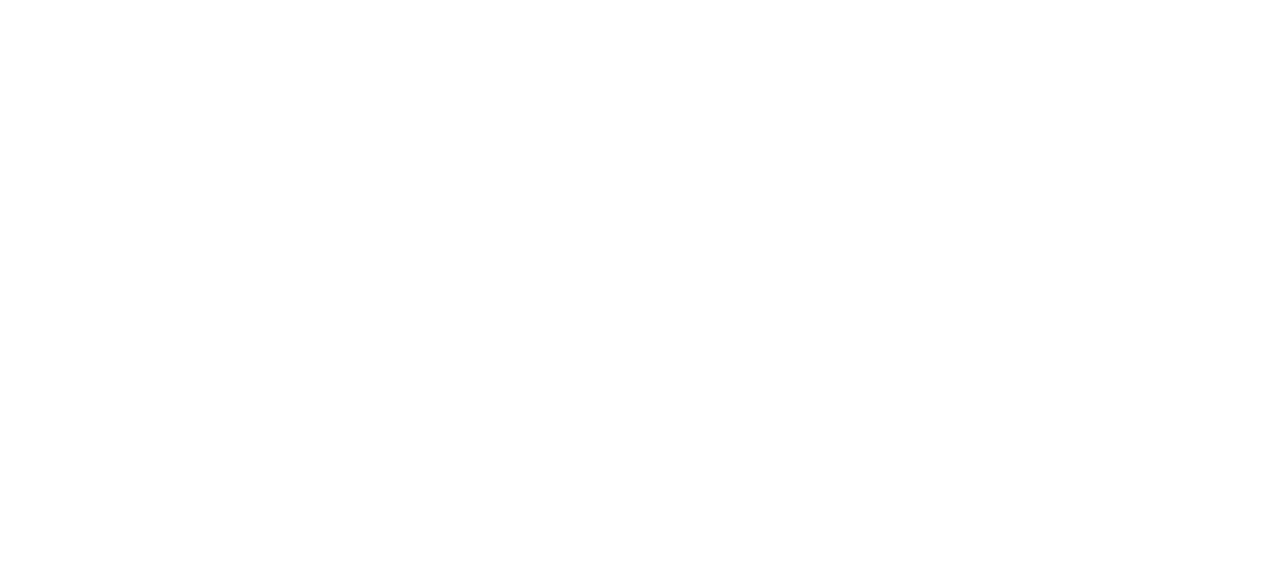
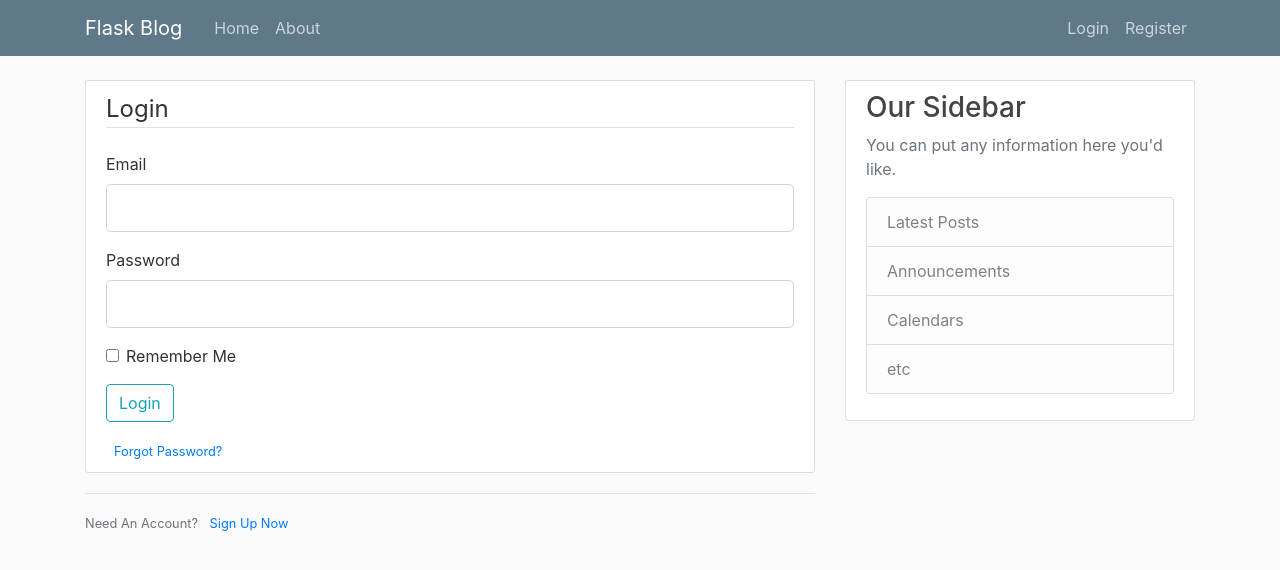
Before and after one commit to rweber87/flaskblog, a Flask app: page /login in a window 1280 px wide. Before the commit the part shown is empty. Shown: the top 570 px of the page. Run offline with Flask 2, Linux system fonts and the light colour scheme; some libraries are stand-ins or nearby versions.

Commit message:
form validations for login and register

```diff
--- a/flaskblog.py
+++ b/flaskblog.py
@@ -36,9 +36,15 @@ def register():
     	return redirect(url_for('home'))
     return render_template('register.html', title='Register', form=form)
 
-@app.route("/login")
+@app.route("/login", methods=['GET', 'POST'])
 def login():
     form = LoginForm()
+    if form.validate_on_submit():
+	    if form.email.data == 'admin@blog.com' and form.password.data == 'password':
+	    	flash('%s has successfully logged in!' %form.email.data, 'success')
+	    	return redirect(url_for('home'))
+	    else:
+	    	flash('Login Unsuccessful. Please check username or password!', 'danger')
     return render_template('login.html', title='Login', form=form)
 
 if __name__ == '__main__':
--- a/templates/layout.html
+++ b/templates/layout.html
@@ -19,19 +19,19 @@
 	<header class="site-header">
 	  <nav class="navbar navbar-expand-md navbar-dark bg-steel fixed-top">
 	    <div class="container">
-	      <a class="navbar-brand mr-4" href="/">Flask Blog</a>
+	      <a class="navbar-brand mr-4" href="{{ url_for('home')}}">Flask Blog</a>
 	      <button class="navbar-toggler" type="button" data-toggle="collapse" data-target="#navbarToggle" aria-controls="navbarToggle" aria-expanded="false" aria-label="Toggle navigation">
 	        <span class="navbar-toggler-icon"></span>
 	      </button>
 	      <div class="collapse navbar-collapse" id="navbarToggle">
 	        <div class="navbar-nav mr-auto">
-	          <a class="nav-item nav-link" href="/">Home</a>
-	          <a class="nav-item nav-link" href="/about">About</a>
+	          <a class="nav-item nav-link" href="{{ url_for('home')}}">Home</a>
+	          <a class="nav-item nav-link" href="{{ url_for('about')}}">About</a>
 	        </div>
 	        <!-- Navbar Right Side -->
 	        <div class="navbar-nav">
-	          <a class="nav-item nav-link" href="/login">Login</a>
-	          <a class="nav-item nav-link" href="/register">Register</a>
+	          <a class="nav-item nav-link" href="{{ url_for('login')}}">Login</a>
+	          <a class="nav-item nav-link" href="{{ url_for('register')}}">Register</a>
 	        </div>
 	      </div>
 	    </div>
--- a/templates/login.html
+++ b/templates/login.html
@@ -0,0 +1,52 @@
+{% extends "layout.html" %}
+{% block content %}
+	<div class="content-section">
+		<form method="POST" action="">
+			{{ form.hidden_tag() }}
+			<fieldset class="form-group">
+				<legend class="border-bottom mb-4">Login</legend>
+					<div class="form-group">
+						{{ form.email.label(class="form-control-label") }}
+						{% if form.email.errors %}
+							{{ form.email(class="form-control form-control-lg is-invalid") }}
+							<div class="invalid-feedback">
+								{% for error in form.email.errors %}
+									<span>{{ error }}</span>
+								{% endfor %}
+							</div>
+						{% else %}
+							{{ form.email(class="form-control form-control-lg") }}
+						{% endif %}
+					</div>
+					<div class="form-group">
+						{{ form.password.label(class="form-control-label") }}
+						{% if form.password.errors %}
+							{{ form.password(class="form-control form-control-lg is-invalid") }}
+							<div class="invalid-feedback">
+								{% for error in form.password.errors %}
+									<span>{{ error }}</span>
+								{% endfor %}
+							</div>
+						{% else %}
+							{{ form.password(class="form-control form-control-lg") }}
+						{% endif %}
+					</div>
+					<div class="form-check">
+						{{ form.remember(class="form-check-input") }}
+						{{ form.remember.label(class="form-check-label") }}
+					</div>
+			</fieldset>
+			<div class="form-group">
+				{{ form.submit(class="btn btn-outline-info") }}
+			</div>
+			<small class="text-muted ml-2">
+				<a href="#">Forgot Password?</a>
+			</small>
+		</form>
+	</div>
+	<div class="border-top pt-3">
+		<small class="text-muted">
+			Need An Account? <a class="ml-2" href="{{ url_for('register') }}">Sign Up Now</a>
+		</small>
+	</div>
+{% endblock content %}
```
Also changed, not shown: templates/register.html (+40 -4 lines).
